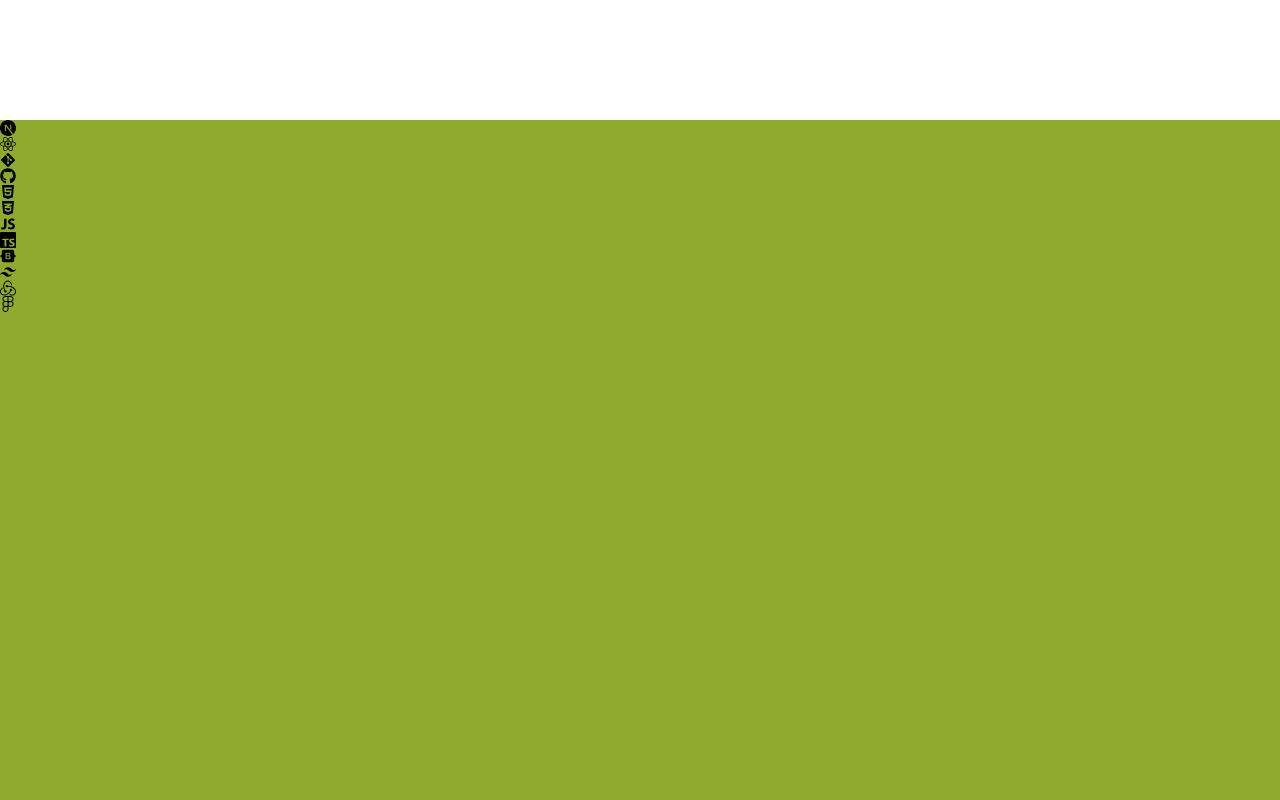
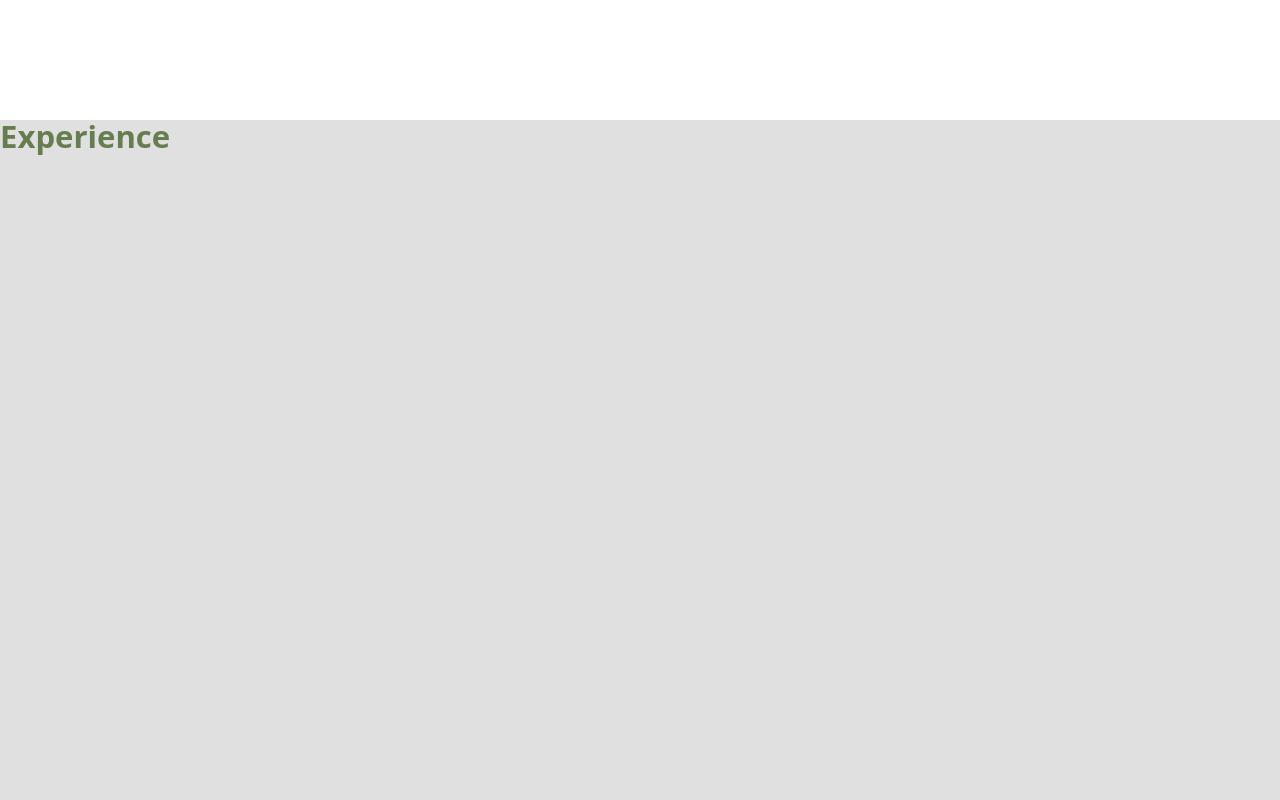
Before and after one commit to shirin-nazari/shirinportfolio, a Next.js app: page /en in a window 1280 px wide. Shown: the part 780-1580 px from the top of the page. Built offline with nearby package versions, Linux system fonts and the light colour scheme.

Commit message:
add experience

```diff
--- /dev/null
+++ b/src/app/[locale]/components/Experience.tsx
@@ -0,0 +1,18 @@
+'use client';
+import { motion } from 'motion/react';
+
+const Experience = () => {
+  return (
+    <div className="h-lvh bg-white-500 w-full px-auto">
+      <motion.h2
+        initial={{ visibility: 'hidden' }}
+        animate={{ visibility: 'visible' }}
+        className="font-bold text-2xl text-brand-dark-logo"
+      >
+        Experience
+      </motion.h2>
+    </div>
+  );
+};
+
+export default Experience;
--- a/src/app/[locale]/components/Skills.tsx
+++ b/src/app/[locale]/components/Skills.tsx
@@ -14,7 +14,7 @@ import { SiNextdotjs, SiRedux, SiTypescript } from 'react-icons/si';
 
 function Skills() {
   return (
-    <div className="h-lvh w-full bg-primary/95">
+    <div className="h-lvh w-full bg-green-light">
       <SiNextdotjs />
       <FaReact />
       <FaGitAlt />
--- a/src/app/[locale]/page.tsx
+++ b/src/app/[locale]/page.tsx
@@ -1,3 +1,4 @@
+import Experience from './components/Experience';
 import { Hero } from './components/Hero';
 import Skills from './components/Skills';
 
@@ -5,6 +6,7 @@ export default function Home() {
   return (
     <div className=" dark:text-white-bg min-h-screen flex flex-col justify-center items-center pt-25 ">
       <Hero />
+      <Experience />
       <Skills />
     </div>
   );
```
